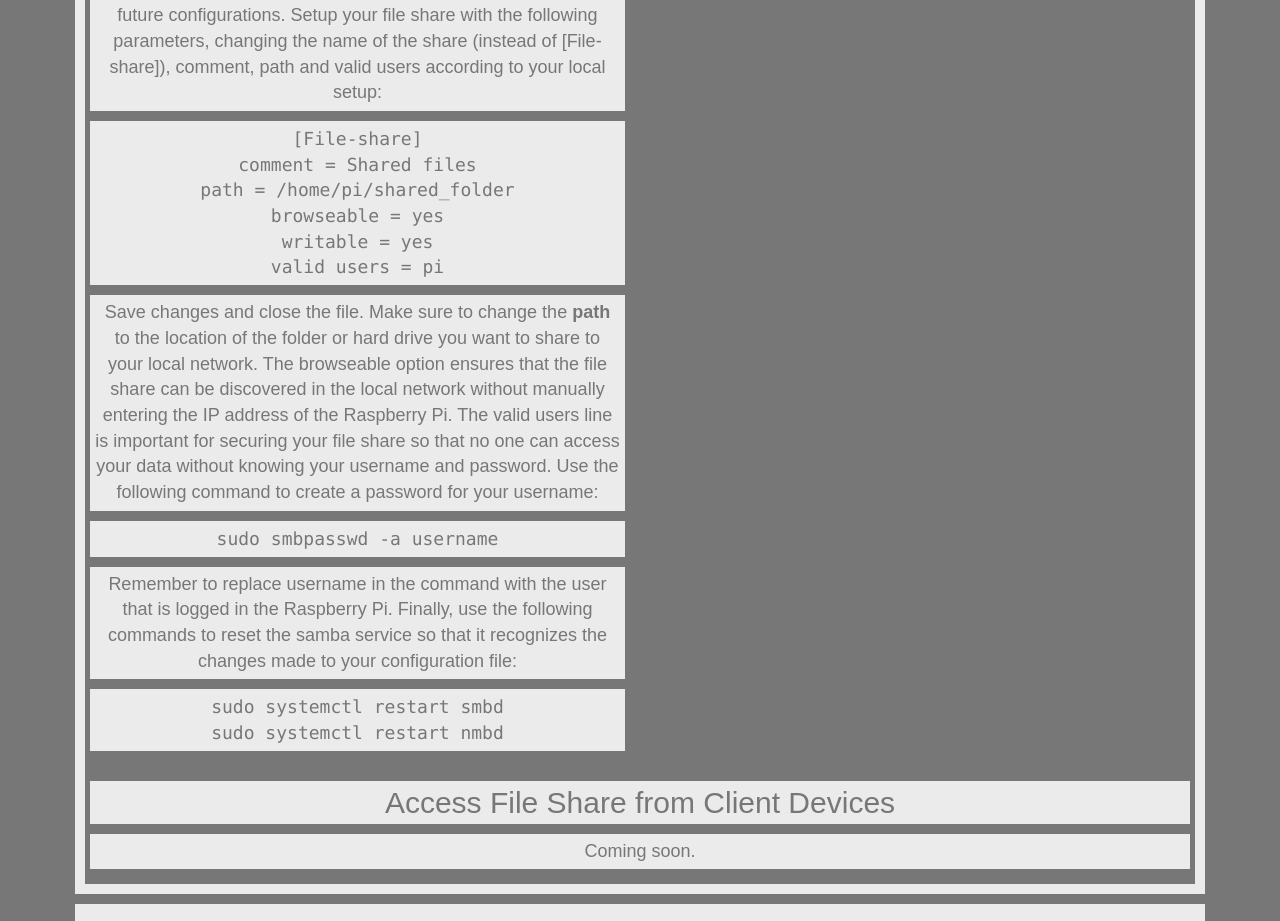
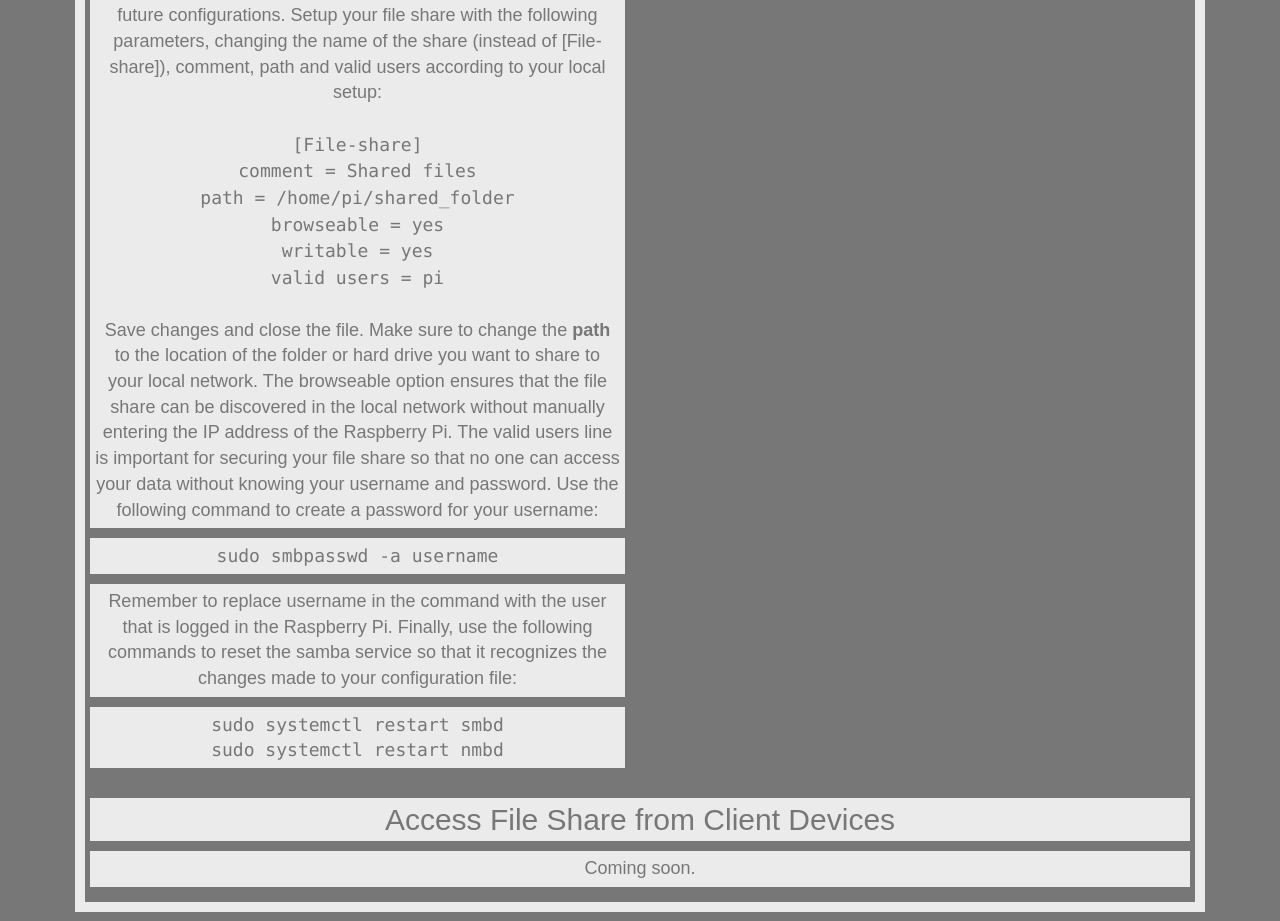
Before and after one commit to dentechy/Raspberry-Pi-File-Server-Tutorial, a plain HTML site: page index.html in a window 1280 px wide. Shown: the part 1780-2701 px from the top of the page. Drawn offline with nearby package versions, Linux system fonts and the light colour scheme.

Commit message:
continues reworking site

```diff
--- a/index.html
+++ b/index.html
@@ -95,16 +95,23 @@
         <br>[edits the file in nano]</a>
         <br>
         <br>
-        Navigate all the way to the bottom of the file. Ignore, but do not remove the preceding text as it contains useful information for future configurations. Setup your file share with the following parameters, changing the name of the share (instead of [File-share]), comment, path and valid users according to your local setup:</p>
-
-        <p id="code">[File-share]
-        <br>comment = Shared files
-        <br>path = /home/pi/shared_folder
-        <br>browseable = yes
-        <br>writable = yes
-        <br>valid users = pi</p>
-
-        <p>Save changes and close the file. Make sure to change the <strong>path</strong> to the location of the folder or hard drive you want to share to your local network. The browseable option ensures that the file share can be discovered in the local network without manually entering the IP address of the Raspberry Pi. The valid users line is important for securing your file share so that no one can access your data without knowing your username and password. Use the following command to create a password for your username:</p>
+        Navigate all the way to the bottom of the file. Ignore, but do not remove the preceding text as it contains useful information for future configurations. Setup your file share with the following parameters, changing the name of the share (instead of [File-share]), comment, path and valid users according to your local setup:
+        <br>
+        <br>
+        <a id="code">[File-share]</a>
+        <br>
+        <a id="code">comment = Shared files</a>
+        <br>
+        <a id="code">path = /home/pi/shared_folder</a>
+        <br>
+        <a id="code">browseable = yes</a>
+        <br>
+        <a id="code">writable = yes</a>
+        <br>
+        <a id="code">valid users = pi</a>
+        <br>
+        <br>
+        Save changes and close the file. Make sure to change the <strong>path</strong> to the location of the folder or hard drive you want to share to your local network. The browseable option ensures that the file share can be discovered in the local network without manually entering the IP address of the Raspberry Pi. The valid users line is important for securing your file share so that no one can access your data without knowing your username and password. Use the following command to create a password for your username:</p>
 
         <p id="code">sudo smbpasswd -a username</p>
 
```
